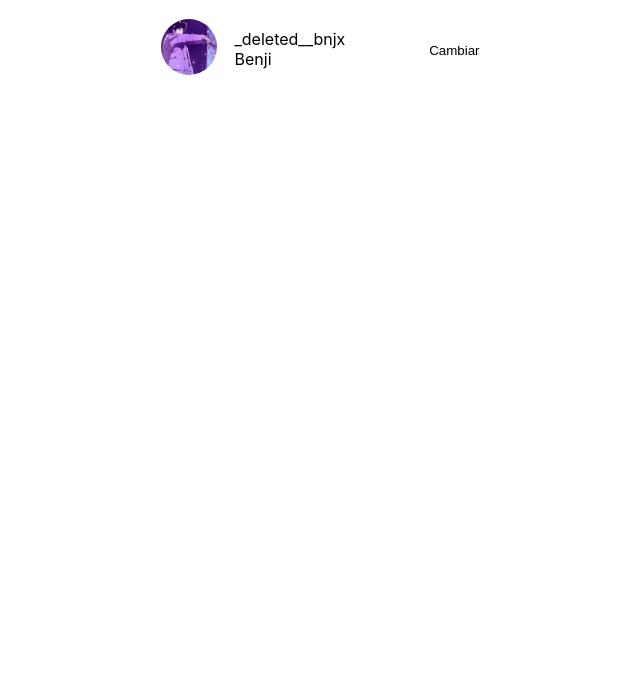
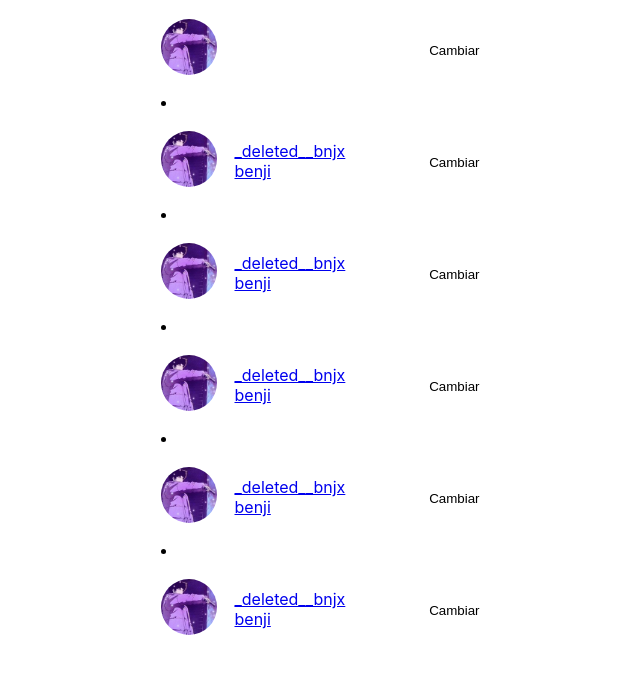
Before and after one commit to JorgeCanale/instagram_clone_with_reactjs, a React (Create React App) app: page / in a window 1280 px wide. Shown: the top 674 px of the page, without its empty margins (320-960 px from the left). Built offline with nearby package versions, Linux system fonts and the light colour scheme.

Commit message:
right side bar advances

```diff
--- a/src/App.js
+++ b/src/App.js
@@ -1,11 +1,11 @@
 
 import './App.css';
-import PorfileSlice from "./components/right_sidebar/profile_slice"
+import RightSideBar from './components/right_sidebar/right_sidebar';
 
 function App() {
   return (
     <div className="App">
-      <PorfileSlice  uname="_deleted__bnjx" aname="Benji" />
+      <RightSideBar />
     </div>
   );
 }
--- a/src/components/right_sidebar/profile_slice.css
+++ b/src/components/right_sidebar/profile_slice.css
@@ -1,5 +1,6 @@
 .slice{
     width: 319px;
+    cursor: pointer;
 }
 
 
@@ -75,4 +76,5 @@
     display: inline-block;
     padding: 0;
     position: relative;
+    cursor: pointer;
 }
--- a/src/components/right_sidebar/right_sidebar.js
+++ b/src/components/right_sidebar/right_sidebar.js
@@ -1,9 +1,31 @@
 import React from "react";
+import ProfileSlice from "./profile_slice";
+import pfp from "../../assets/benji_pfp.jpg"
 
 function Right_side_bar(){
+
+    const sugestedProfiles = [{user:"_deleted__bnjx", account:"benji"}, {user:"_deleted__bnjx", account:"benji"}, {user:"_deleted__bnjx", account:"benji"}, {user:"_deleted__bnjx", account:"benji"}, {user:"_deleted__bnjx", account:"benji"}]
+
     return(
         <>
-
+        <div>
+            <div>
+                <div>
+                    <ProfileSlice />
+                </div>
+            </div>
+            <div>
+                <div>
+                    { sugestedProfiles && sugestedProfiles.map(( suggestion, index) =>{
+                        return(
+                            <li>
+                                <ProfileSlice uname={suggestion.user} aname={suggestion.account} alink={`https://www.instagram.com/${suggestion.user}`} key={index} />
+                            </li>
+                        )
+                    } )}
+                </div>
+            </div>
+        </div>
         </>
     )
 }
```
